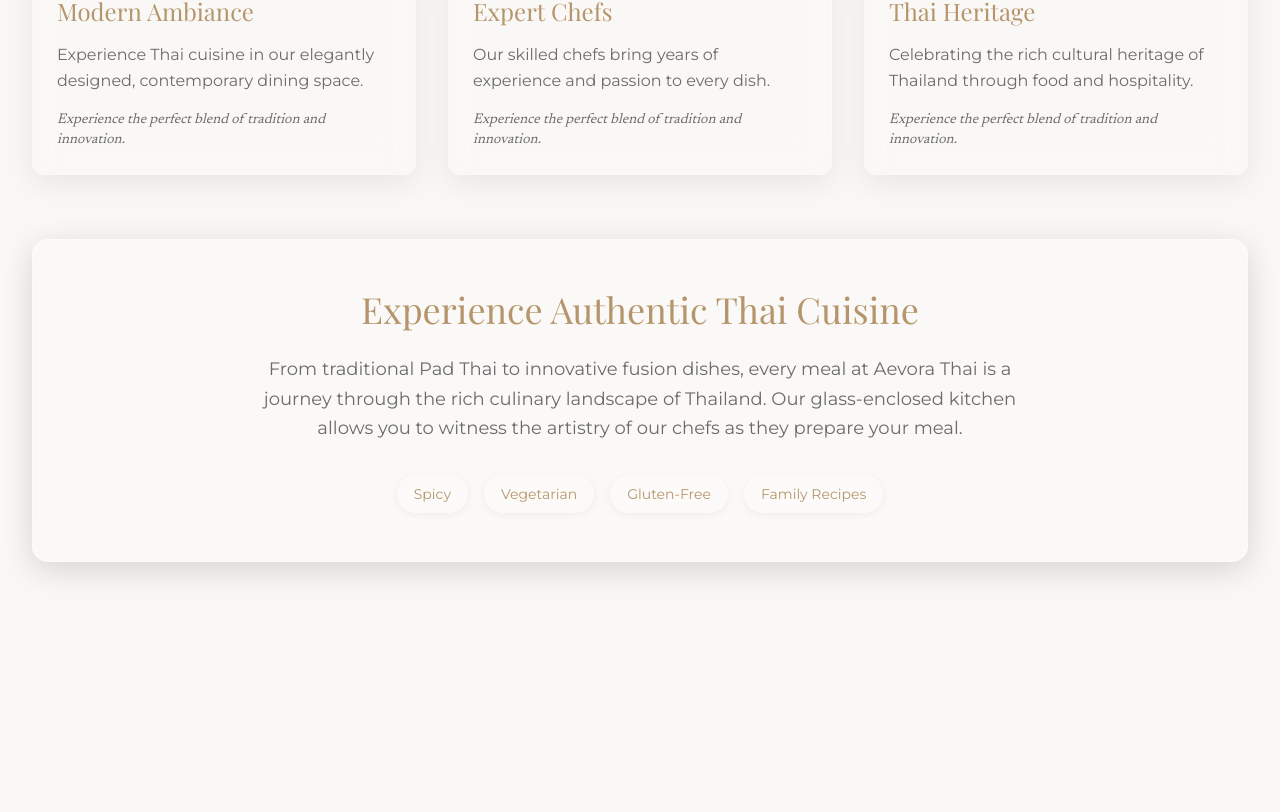
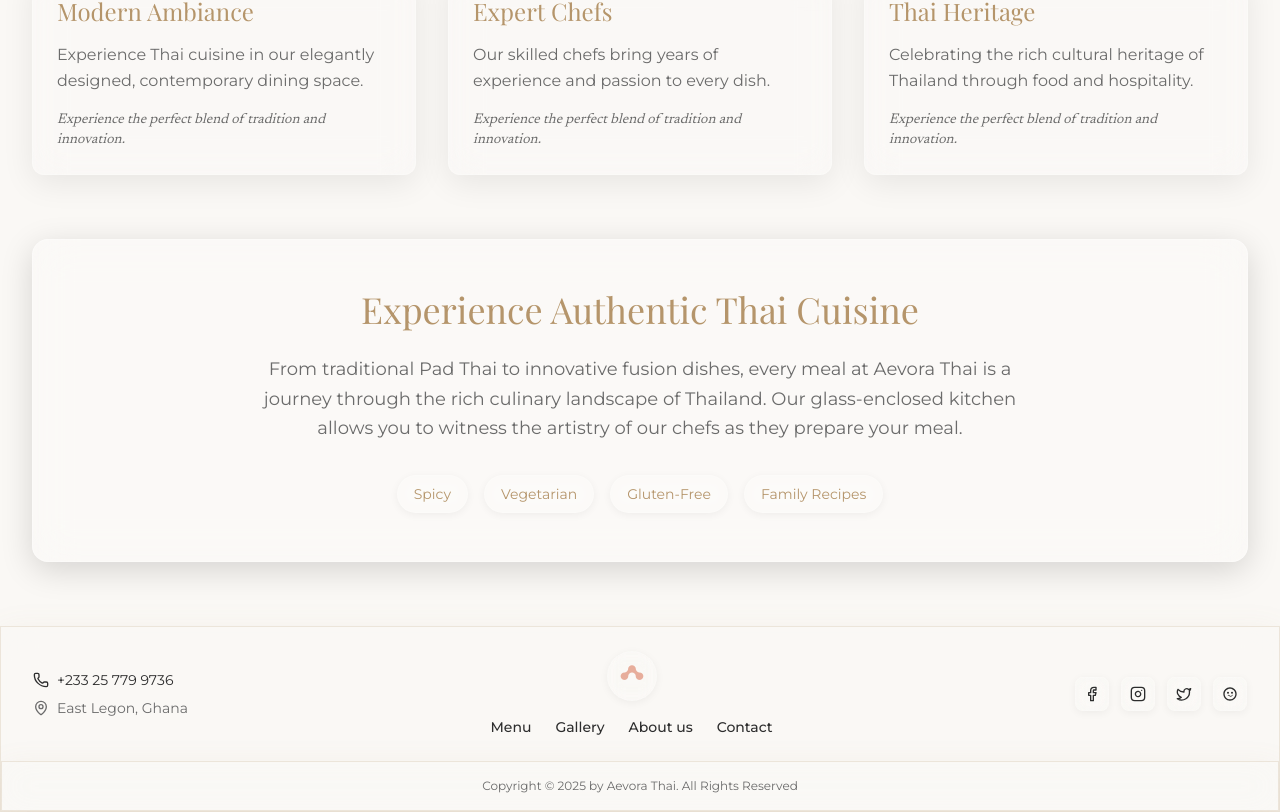
Before and after one commit to sidwah/aevora-thai, a Next.js app: page / in a window 1280 px wide. Shown: the part 902-1714 px from the top of the page. Before the commit the page ends 1528 px from the top, so only its background shows below. Built offline with nearby package versions, Linux system fonts and the light colour scheme; a web font is replaced by a local one.

Commit message:
Footer Component ✅

```diff
--- a/app/globals.css
+++ b/app/globals.css
@@ -314,3 +314,46 @@ h1, h2, h3, h4, h5, h6 {
 .dark .bg-glass-decoration {
   opacity: 0.03;
 }
+/* Enhanced Footer Dark Mode Support */
+.footer-nav-link {
+  position: relative;
+  transition: all 150ms ease;
+}
+
+.footer-nav-link:hover {
+  transform: translateY(-1px);
+}
+
+.footer-nav-link::after {
+  content: '';
+  position: absolute;
+  bottom: -4px;
+  left: 50%;
+  width: 0;
+  height: 1px;
+  background: var(--color-primary-brown);
+  transition: all 200ms ease;
+  transform: translateX(-50%);
+}
+
+.footer-nav-link:hover::after {
+  width: 100%;
+}
+
+/* Social media icon hover effects */
+.glass-light:hover {
+  transform: translateY(-1px) scale(1.05);
+}
+
+/* Better glass effects for footer in dark mode */
+.dark .glass-light {
+  background: rgba(255, 255, 255, 0.08);
+  border-color: rgba(255, 255, 255, 0.15);
+  box-shadow: 0 2px 8px rgba(0, 0, 0, 0.3);
+}
+
+.dark .glass-medium {
+  background: rgba(255, 255, 255, 0.12);
+  border-color: rgba(255, 255, 255, 0.2);
+  box-shadow: 0 6px 24px rgba(0, 0, 0, 0.4);
+}
--- a/app/layout.tsx
+++ b/app/layout.tsx
@@ -4,6 +4,7 @@ import './globals.css';
 import Header from '@/components/layout/header';
 import DarkModeToggle from '@/components/ui/dark-mode-toggle';
 import ThemeScript from '@/components/theme-script';
+import Footer from '@/components/layout/footer';
 
 const playfair = Playfair_Display({
   subsets: ['latin'],
@@ -42,7 +43,10 @@ export default function RootLayout({
       <head>
         <ThemeScript />
       </head>
-      <body className="font-secondary text-primary-dark" suppressHydrationWarning={true}>
+      <body
+        className="font-secondary text-primary-dark dark:text-primary-dark bg-primary-cream dark:bg-primary-cream transition-colors duration-150"
+        suppressHydrationWarning={true}
+      >
         {/* Background with decorative elements for glass effects */}
         <div className="fixed inset-0 -z-10">
           {/* Main gradient background */}
@@ -63,10 +67,13 @@ export default function RootLayout({
           <div className="absolute inset-0 bg-glass-decoration" />
         </div>
 
-        <Header />
-        <main className="relative min-h-screen">
-          {children}
-        </main>
+        <div className="flex flex-col min-h-screen">
+          <Header />
+          <main className="relative flex-1">
+            {children}
+          </main>
+          <Footer />
+        </div>
 
         {/* Floating Dark Mode Toggle */}
         <DarkModeToggle />
--- a/components/layout/footer.tsx
+++ b/components/layout/footer.tsx
@@ -0,0 +1,163 @@
+'use client';
+
+import Image from 'next/image';
+import Link from 'next/link';
+import { Phone, MapPin, Facebook, Instagram, Twitter } from 'lucide-react';
+import { restaurantInfo } from '@/data/restaurant-info';
+import { cn } from '@/lib/utils';
+
+export default function Footer() {
+  const currentYear = new Date().getFullYear();
+
+  const navigationLinks = [
+    { href: '/menu', label: 'Menu' },
+    { href: '/gallery', label: 'Gallery' },
+    { href: '/about', label: 'About us' },
+    { href: '/contact', label: 'Contact' },
+  ];
+
+  const socialLinks = [
+    {
+      href: restaurantInfo.socialMedia.facebook,
+      icon: Facebook,
+      label: 'Facebook',
+      color: 'hover:text-blue-600',
+    },
+    {
+      href: restaurantInfo.socialMedia.instagram,
+      icon: Instagram,
+      label: 'Instagram',
+      color: 'hover:text-pink-600',
+    },
+    {
+      href: restaurantInfo.socialMedia.twitter,
+      icon: Twitter,
+      label: 'Twitter',
+      color: 'hover:text-blue-400',
+    },
+  ];
+
+  return (
+    <footer className="glass-cream border-t border-neutral-light transition-all duration-150">
+      {/* Main Footer Content */}
+      <div className="max-w-7xl mx-auto px-4 sm:px-6 lg:px-8 py-6">
+        <div className="flex flex-col lg:flex-row items-center justify-between gap-6">
+          {/* Left Section: Contact Info */}
+          <div className="flex flex-col items-center lg:items-start text-center lg:text-left space-y-2">
+            <a
+              href={restaurantInfo.contact.phoneDialable}
+              className={cn(
+                "flex items-center gap-2 font-secondary text-sm text-primary-dark transition-all duration-150",
+                "hover:text-primary-brown dark:hover:text-primary-brown",
+                "dark:text-primary-dark dark:text-shadow"
+              )}
+            >
+              <Phone className="w-4 h-4 dark:text-primary-dark" />
+              <span>{restaurantInfo.contact.phoneDisplay}</span>
+            </a>
+
+            <div className="flex items-center gap-2">
+              <MapPin className="w-4 h-4 text-neutral-gray dark:text-primary-dark dark:text-shadow" />
+              <p className="font-secondary text-sm text-neutral-gray dark:text-primary-dark dark:text-shadow">
+                {restaurantInfo.address.shortFormat}
+              </p>
+            </div>
+          </div>
+
+          {/* Center Section: Logo + Navigation */}
+          <div className="flex flex-col items-center gap-4">
+            <Link href="/" className="group">
+              <div className="relative glass-light rounded-full p-2 transition-all duration-150 group-hover:glass-medium">
+                <Image
+                  src="/logo.png"
+                  alt="Aevora Thai Restaurant Logo"
+                  width={32}
+                  height={32}
+                  className="w-8 h-8 transition-transform duration-200 group-hover:scale-105"
+                />
+              </div>
+            </Link>
+
+            <nav className="flex flex-wrap items-center justify-center gap-6">
+              {navigationLinks.map((link) => (
+                <Link
+                  key={link.href}
+                  href={link.href}
+                  className={cn(
+                    "footer-nav-link font-secondary text-sm font-medium text-primary-dark",
+                    "transition-all duration-150 hover:text-primary-brown",
+                    "dark:text-primary-dark dark:hover:text-primary-brown dark:text-shadow",
+                    "after:bg-primary-brown dark:after:bg-primary-brown"
+                  )}
+                >
+                  {link.label}
+                </Link>
+              ))}
+            </nav>
+          </div>
+
+          {/* Right Section: Social Media */}
+          <div className="flex items-center gap-3">
+            {socialLinks.map((social) => {
+              const IconComponent = social.icon;
+              return (
+                <a
+                  key={social.label}
+                  href={social.href}
+                  target="_blank"
+                  rel="noopener noreferrer"
+                  className={cn(
+                    "glass-light p-2 rounded-lg transition-all duration-150",
+                    "text-primary-dark hover:glass-medium",
+                    social.color,
+                    "dark:text-primary-dark dark:text-shadow",
+                    "hover:scale-105 active:scale-95"
+                  )}
+                  aria-label={social.label}
+                >
+                  <IconComponent className="w-4 h-4" />
+                </a>
+              );
+            })}
+
+            {/* TripAdvisor */}
+            <a
+              href={restaurantInfo.socialMedia.tripadvisor}
+              target="_blank"
+              rel="noopener noreferrer"
+              className={cn(
+                "glass-light p-2 rounded-lg transition-all duration-150",
+                "text-primary-dark hover:glass-medium hover:text-green-600",
+                "dark:text-primary-dark dark:text-shadow",
+                "hover:scale-105 active:scale-95"
+              )}
+              aria-label="TripAdvisor"
+            >
+              <svg
+                width="16"
+                height="16"
+                viewBox="0 0 24 24"
+                fill="currentColor"
+                className="w-4 h-4"
+              >
+                <path d="M12 2C6.48 2 2 6.48 2 12s4.48 10 10 10 10-4.48 10-10S17.52 2 12 2zm0 18c-4.41 0-8-3.59-8-8s3.59-8 8-8 8 3.59 8 8-3.59 8-8 8z" />
+                <circle cx="9" cy="10" r="1.5" />
+                <circle cx="15" cy="10" r="1.5" />
+                <path d="M8 15c1.11 0 2.09-.67 2.5-1.71.41 1.04 1.39 1.71 2.5 1.71s2.09-.67 2.5-1.71c.08-.2.32-.29.5-.21.2.08.29.32.21.5-.61 1.55-2.02 2.42-3.21 2.42s-2.6-.87-3.21-2.42c-.08-.18.01-.42.21-.5.18-.08.42.01.5.21.41 1.04 1.39 1.71 2.5 1.71z" />
+              </svg>
+            </a>
+          </div>
+        </div>
+      </div>
+
+      {/* Copyright */}
+      <div className="border-t border-neutral-light glass-cream transition-all duration-150">
+        <div className="max-w-7xl mx-auto px-4 sm:px-6 lg:px-8 py-4">
+          <p className="text-center font-secondary text-xs text-neutral-gray dark:text-primary-dark dark:text-shadow">
+            Copyright © {currentYear} by {restaurantInfo.name}. All Rights Reserved
+          </p>
+        </div>
+      </div>
+    </footer>
+  );
+}
--- a/data/restaurant-info.ts
+++ b/data/restaurant-info.ts
@@ -0,0 +1,34 @@
+export const restaurantInfo = {
+    name: "Aevora Thai",
+    tagline: "Authentic Thai Cuisine",
+    address: {
+      street: "East Legon",
+      city: "Accra",
+      region: "Greater Accra",
+      country: "Ghana",
+      formatted: "East Legon, Accra, Ghana",
+      shortFormat: "East Legon, Ghana"
+    },
+    contact: {
+      phone: "+233 25 779 9736",
+      phoneDisplay: "+233 25 779 9736",
+      phoneDialable: "tel:+233257799736",
+      email: "info@aevorathai.com",
+      website: "www.aevorathai.com"
+    },
+    hours: {
+      monday: "11:00 AM - 9:00 PM",
+      tuesday: "11:00 AM - 9:00 PM",
+      wednesday: "11:00 AM - 9:00 PM",
+      thursday: "11:00 AM - 9:00 PM",
+      friday: "11:00 AM - 10:00 PM",
+      saturday: "12:00 PM - 10:00 PM",
+      sunday: "12:00 PM - 9:00 PM"
+    },
+    socialMedia: {
+      facebook: "https://facebook.com/aevorathai",
+      instagram: "https://instagram.com/aevorathai",
+      twitter: "https://twitter.com/aevorathai",
+      tripadvisor: "https://tripadvisor.com/restaurant/aevora-thai-accra"
+    }
+  };
```
